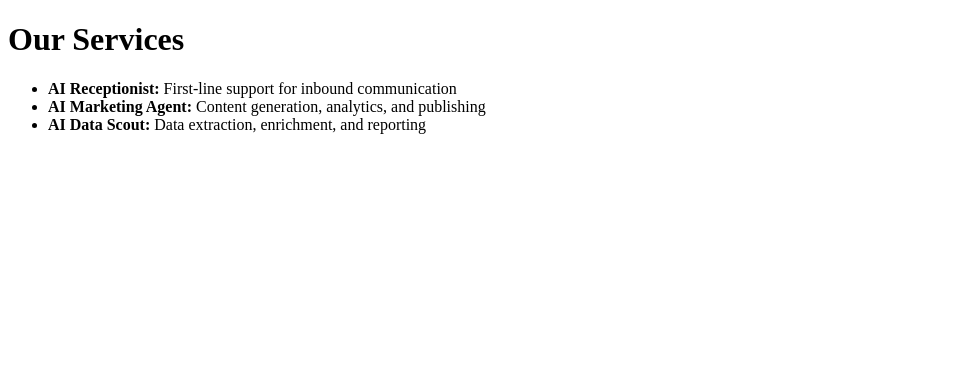
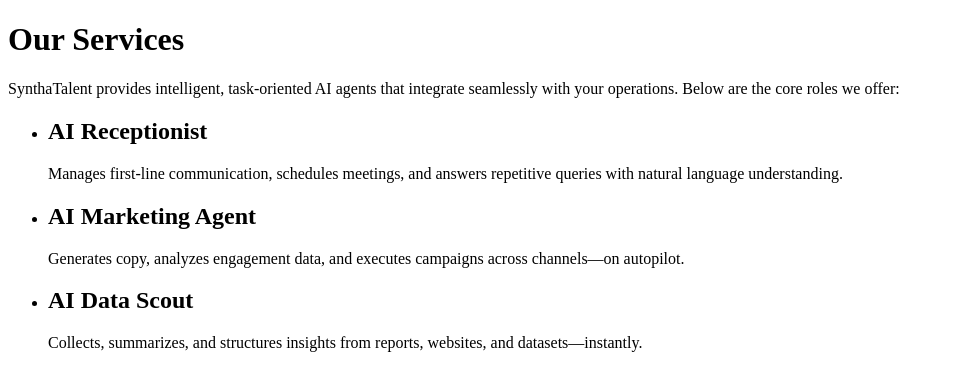
Before and after one commit to RubenWegman/SynthaTalent, a Next.js app: page /services in a window 1280 px wide. Shown: the top 390 px of the page, without its empty margins (0-953 px from the left). Built offline with nearby package versions, Linux system fonts and the light colour scheme.

Commit message:
Update services.tsx

```diff
--- a/pages/services.tsx
+++ b/pages/services.tsx
@@ -1,14 +1,33 @@
-export function Services() {
+export default function Services() {
   return (
-    <main className="p-8 max-w-3xl mx-auto">
-      <h1 className="text-3xl font-semibold mb-4">Our Services</h1>
-      <ul className="list-disc list-inside text-gray-700 space-y-2">
-        <li><strong>AI Receptionist:</strong> First-line support for inbound communication</li>
-        <li><strong>AI Marketing Agent:</strong> Content generation, analytics, and publishing</li>
-        <li><strong>AI Data Scout:</strong> Data extraction, enrichment, and reporting</li>
+    <main className="px-6 py-12 max-w-3xl mx-auto font-sans text-gray-800">
+      <h1 className="text-3xl font-bold mb-6">Our Services</h1>
+
+      <p className="mb-6">
+        SynthaTalent provides intelligent, task-oriented AI agents that integrate seamlessly with your operations.
+        Below are the core roles we offer:
+      </p>
+
+      <ul className="space-y-4">
+        <li>
+          <h2 className="text-xl font-semibold">AI Receptionist</h2>
+          <p className="text-gray-700">
+            Manages first-line communication, schedules meetings, and answers repetitive queries with natural language understanding.
+          </p>
+        </li>
+        <li>
+          <h2 className="text-xl font-semibold">AI Marketing Agent</h2>
+          <p className="text-gray-700">
+            Generates copy, analyzes engagement data, and executes campaigns across channels—on autopilot.
+          </p>
+        </li>
+        <li>
+          <h2 className="text-xl font-semibold">AI Data Scout</h2>
+          <p className="text-gray-700">
+            Collects, summarizes, and structures insights from reports, websites, and datasets—instantly.
+          </p>
+        </li>
       </ul>
     </main>
   );
 }
-
-export default Services;
```
